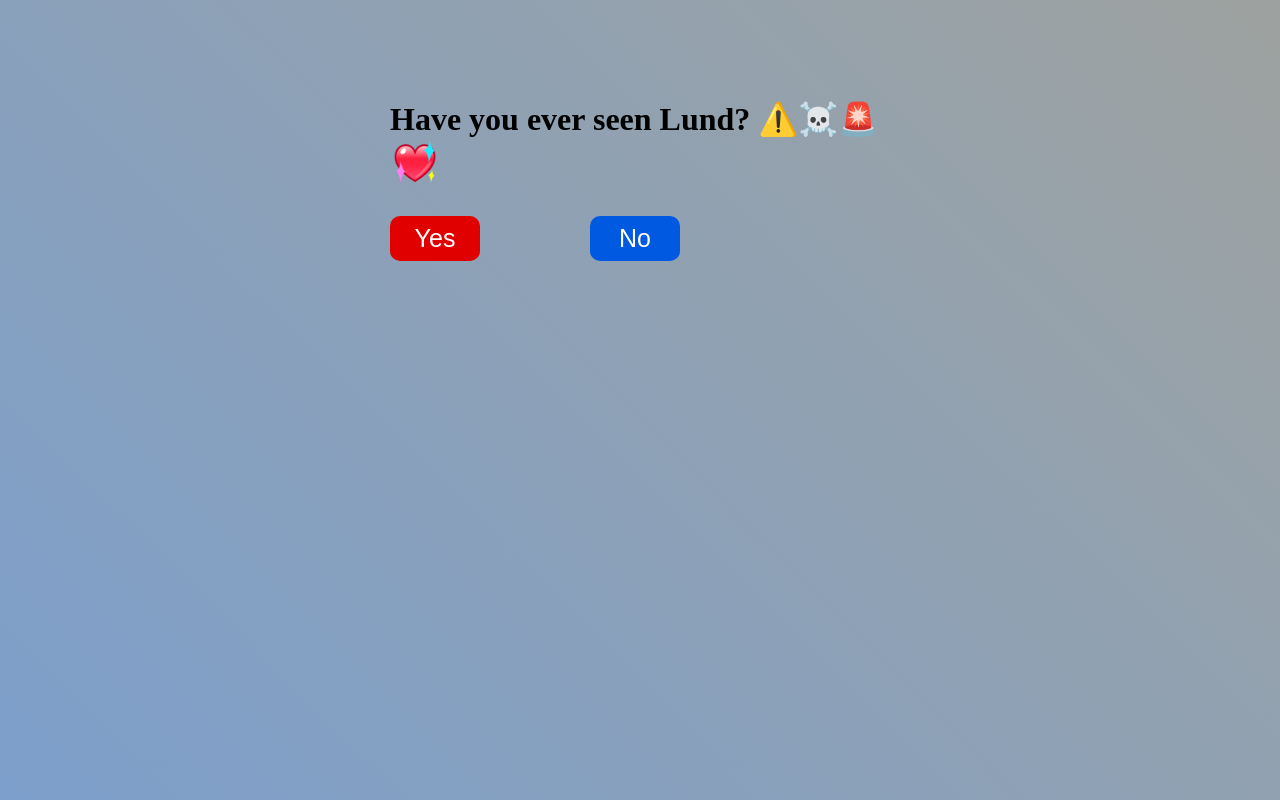
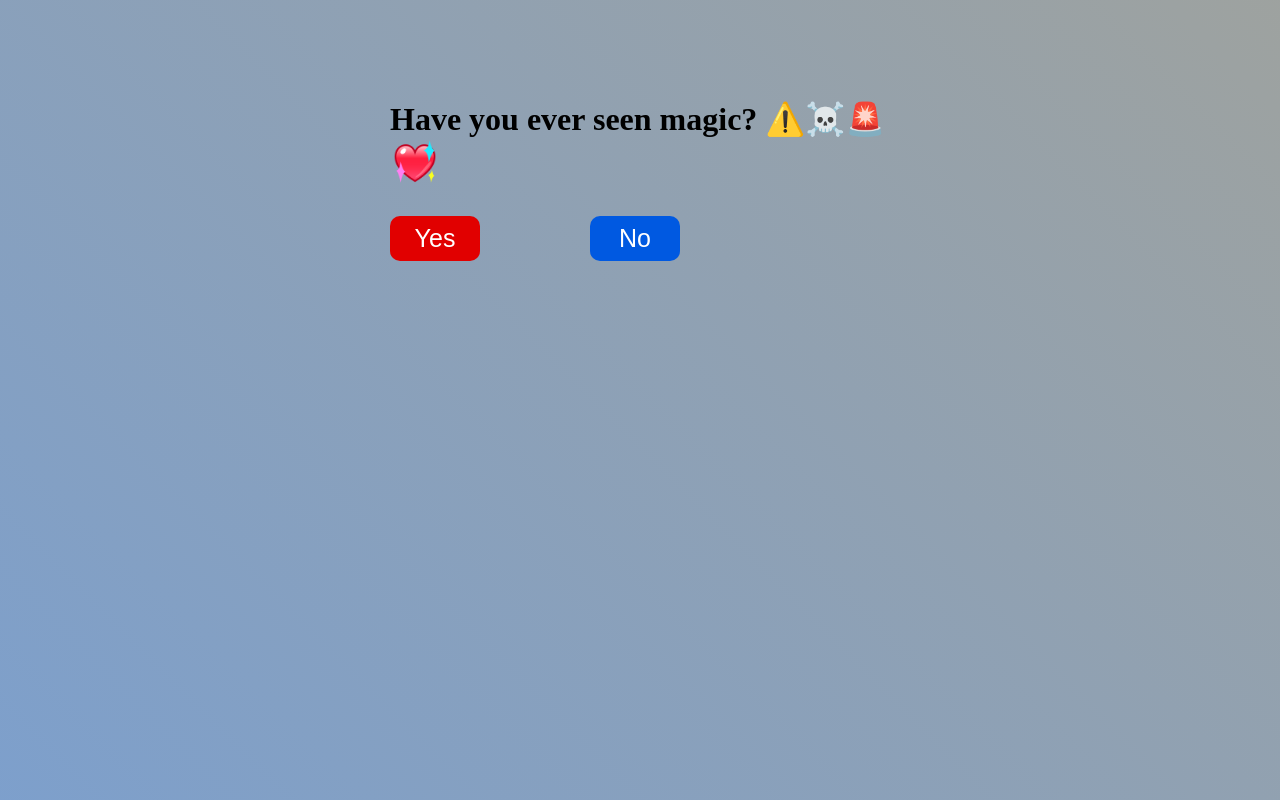
Before and after one commit to iTs-Mantrin/Love, a plain HTML site: page index.html in a window 1280 px wide. Drawn offline with Linux system fonts and the light colour scheme.

Commit message:
Update index.html

```diff
--- a/index.html
+++ b/index.html
@@ -9,7 +9,7 @@
 <body>
     <div id="container">
         <div class="box">
-            <h1>Have you ever seen Lund?  ⚠️☠️🚨<img src="image/heart.png"></h1>
+            <h1>Have you ever seen magic?  ⚠️☠️🚨<img src="image/heart.png"></h1>
             <button id="target">
                 No
             </button>
```
